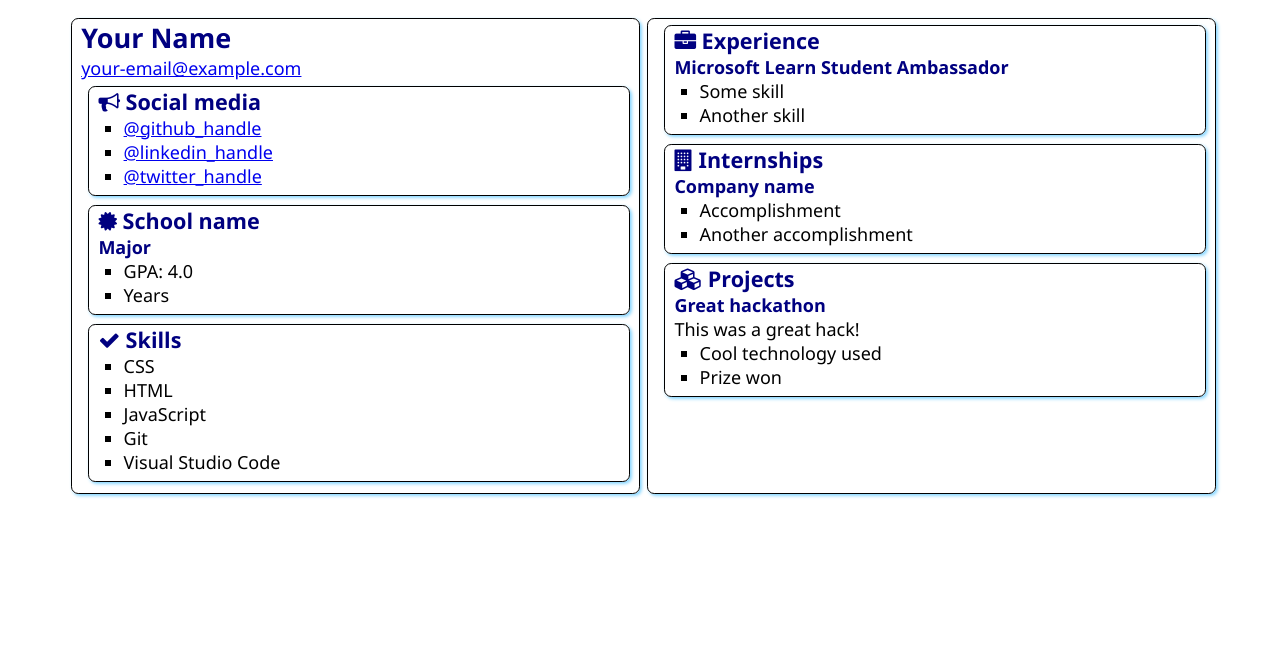
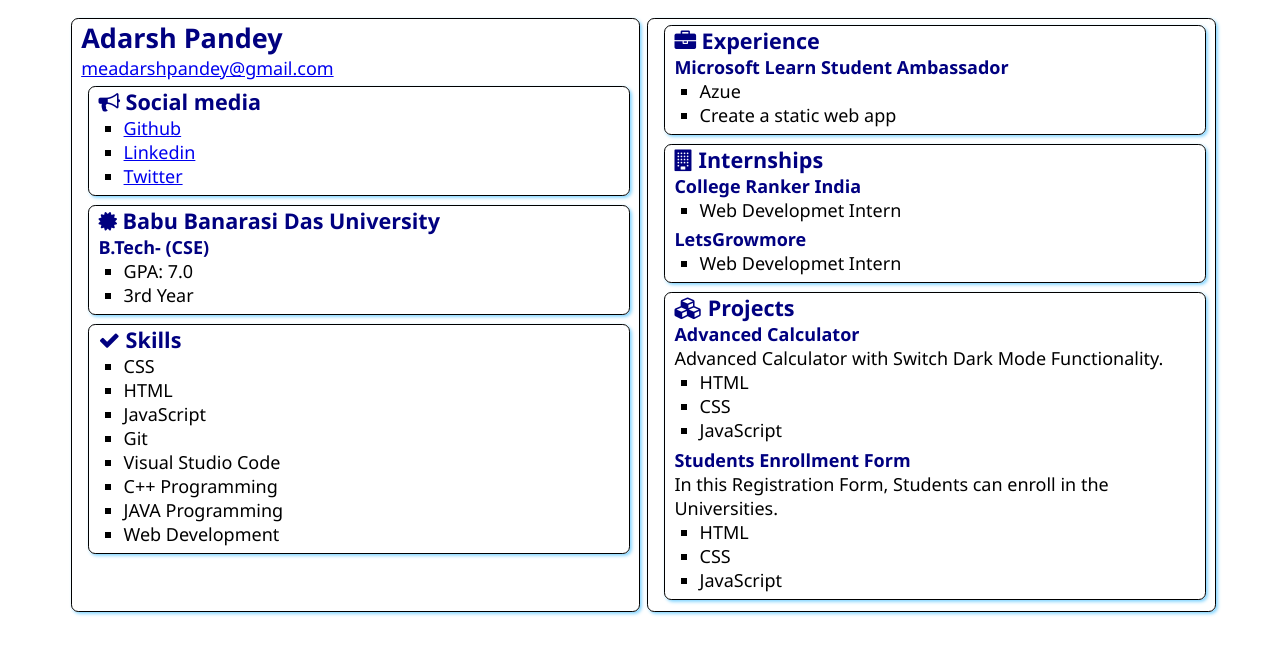
Before and after one commit to codeswithadarsh/SATechnicalOnboarding, a plain HTML site: page src/index.html in a window 1280 px wide. Drawn offline with Linux system fonts and the light colour scheme.

Commit message:
Add Name

```diff
--- a/src/index.html
+++ b/src/index.html
@@ -12,8 +12,8 @@
 <body>
     <main>
         <article class="box">
-            <h1>Your Name</h1>
-            <div><a href="mailto:your.email@example.com">your-email@example.com</a></div>
+            <h1>Adarsh Pandey</h1>
+            <div><a href="mailto:your.email@example.com">meadarshpandey@gmail.com</a></div>
 
             <section class="box">
                 <h2>
@@ -21,9 +21,9 @@
                     Social media
                 </h2>
                 <ul>
-                    <li><a href="https://github.com/<handle>">@github_handle</a></li>
-                    <li><a href="https://linkedin.com/in/<handle>">@linkedin_handle</a></li>
-                    <li><a href="https://twitter.com/<handle>">@twitter_handle</a></li>
+                    <li><a href="https://github.com/codeswithadarsh">Github</a></li>
+                    <li><a href="https://linkedin.com/in/codewithadarsh">Linkedin</a></li>
+                    <li><a href="https://twitter.com/codewithadarsh">Twitter</a></li>
                 </ul>
             </section>
 
@@ -31,12 +31,12 @@
                 <div class="education">
                     <h2>
                         <i class="fa fa-certificate" aria-hidden="true"></i>
-                        School name
+                        Babu Banarasi Das University
                     </h2>
-                    <h3>Major</h3>
+                    <h3>B.Tech- (CSE)</h3>
                     <ul>
-                        <li>GPA: 4.0</li>
-                        <li>Years</li>
+                        <li>GPA: 7.0</li>
+                        <li>3rd Year</li>
                     </ul>
                 </div>
             </section>
@@ -52,6 +52,9 @@
                     <li>JavaScript</li>
                     <li>Git</li>
                     <li>Visual Studio Code</li>
+                    <li>C++ Programming</li>
+                    <li>JAVA Programming</li>
+                    <li>Web Development</li>
                 </ul>
             </section>
         </article>
@@ -63,8 +66,8 @@
                 </h2>
                 <h3>Microsoft Learn Student Ambassador</h3>
                 <ul>
-                    <li>Some skill</li>
-                    <li>Another skill</li>
+                    <li>Azue</li>
+                    <li>Create a static web app </li>
                 </ul>
             </section>
             <section class="box">
@@ -73,10 +76,15 @@
                     Internships
                 </h2>
 
-                <h3>Company name</h3>
+                <h3>College Ranker India</h3>
                 <ul>
-                    <li>Accomplishment</li>
-                    <li>Another accomplishment</li>
+                    <li>Web Developmet Intern</li>
+
+                </ul>
+                <h3>LetsGrowmore</h3>
+                <ul>
+                    <li>Web Developmet Intern</li>
+
                 </ul>
             </section>
             <section class="box">
@@ -85,11 +93,19 @@
                     Projects
                 </h2>
 
-                <h3>Great hackathon</h3>
-                <div>This was a great hack!</div>
+                <h3>Advanced Calculator</h3>
+                <div>Advanced Calculator with Switch Dark Mode Functionality.</div>
                 <ul>
-                    <li>Cool technology used</li>
-                    <li>Prize won</li>
+                    <li>HTML</li>
+                    <li>CSS</li>
+                    <li>JavaScript</li>
+                </ul>
+                <h3> Students Enrollment Form</h3>
+                <div>In this Registration Form, Students can enroll in the Universities.</div>
+                <ul>
+                    <li>HTML</li>
+                    <li>CSS</li>
+                    <li>JavaScript</li>
                 </ul>
             </section>
         </article>
```
